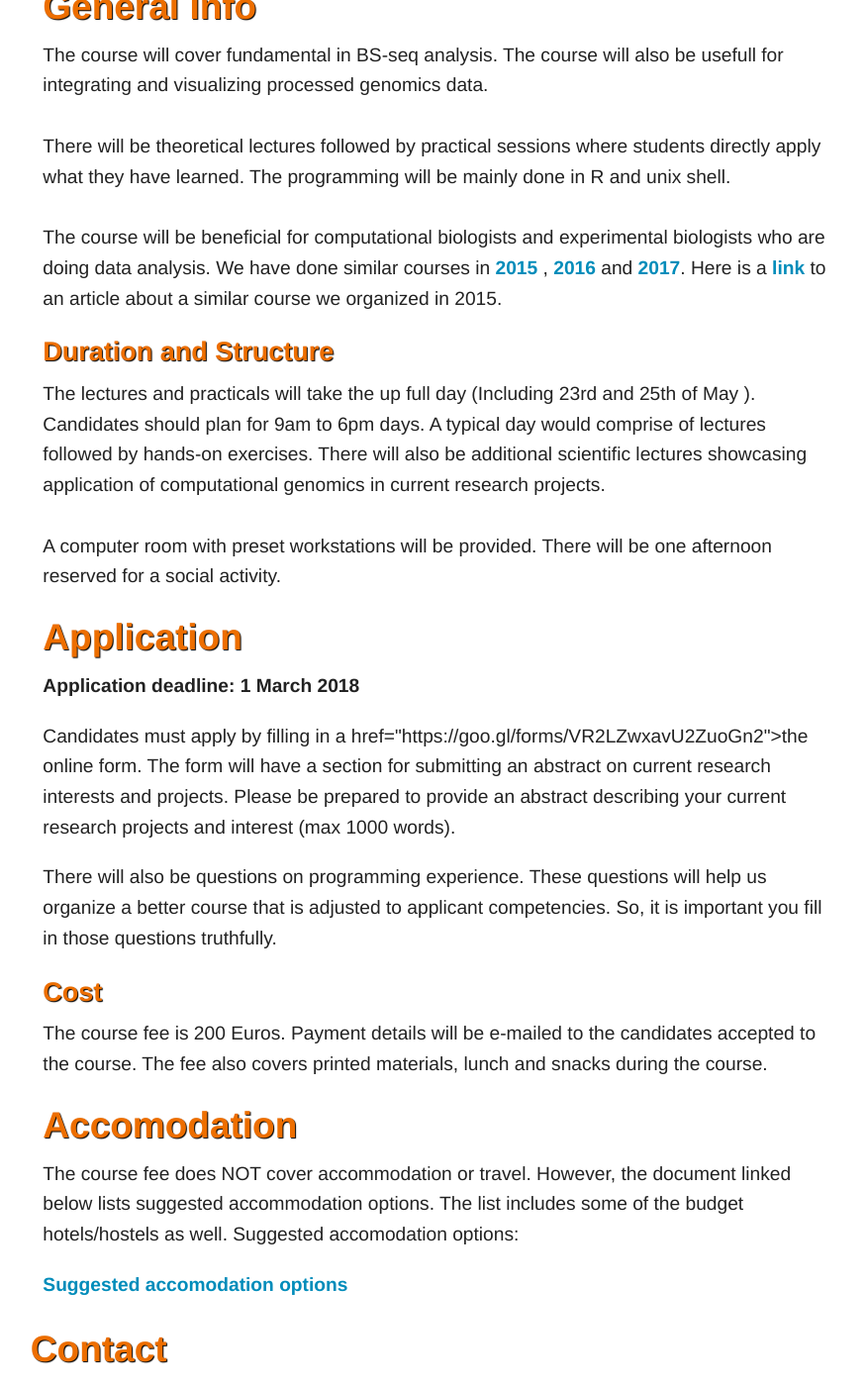
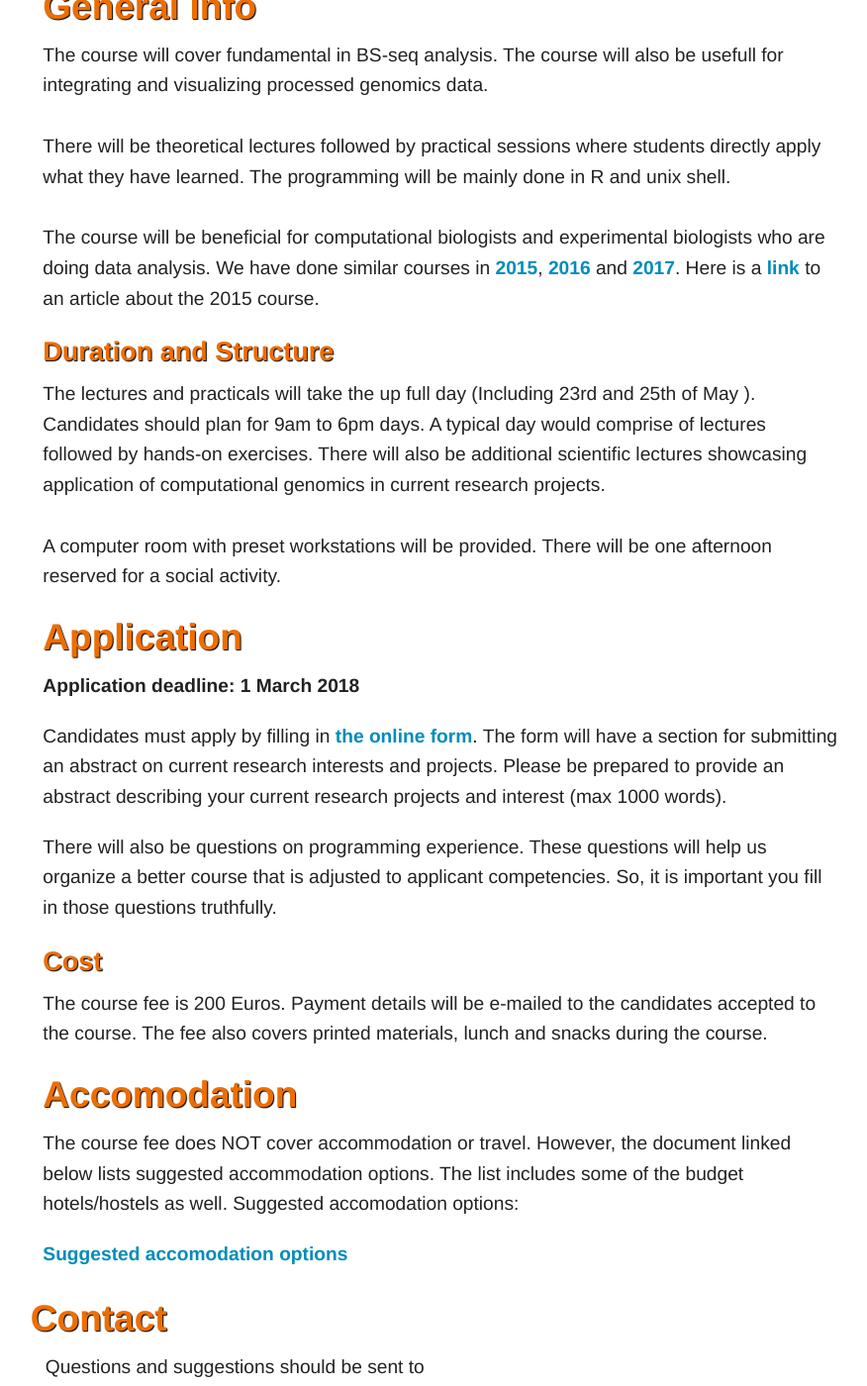
Before and after one commit to BIMSBbioinfo/compgen, a Jekyll site: the page 2018/index.html, which Jekyll copies as it is, in a window 1280 px wide and 1400 px high, scrolled down 1155 px. Shown: the whole window at 99% size, without its empty margins (195-1071 px from the left). Built offline with Jekyll 4.4.1, drawn with Linux system fonts in a browser that asks for light colours; nearby versions of some CDN libraries; library files that are not in the unit come from our copies.

Commit message:
fixed link to form

```diff
--- a/2018/index.html
+++ b/2018/index.html
@@ -79,10 +79,10 @@
           The course will be beneficial for computational
           biologists and experimental biologists who are doing data analysis.
 
-          We have done similar courses in <a href="http://bioinformatics.mdc-berlin.de/compgen/2015/">2015</a> ,
+          We have done similar courses in <a href="http://bioinformatics.mdc-berlin.de/compgen/2015/">2015</a>,
           <a href="http://bioinformatics.mdc-berlin.de/compgen/2016/">2016</a> and
           <a href="http://bioinformatics.mdc-berlin.de/compgen/2017/">2017</a>.
-          Here is a <a href="https://insights.mdc-berlin.de/en/2015/11/spot-on-the-computational-genomics-summer-school/">link</a> to an article about a similar course we organized in 2015.
+          Here is a <a href="https://insights.mdc-berlin.de/en/2015/11/spot-on-the-computational-genomics-summer-school/">link</a> to an article about the 2015 course.
         </p>
         <h3 id="Duration">Duration and Structure</h3>
         <p>
@@ -102,7 +102,8 @@
         <h2 id="application">Application</h2>
         <p><b>Application deadline: 1 March 2018</b></p>
         <p>
-          Candidates must apply by filling in a href="https://goo.gl/forms/VR2LZwxavU2ZuoGn2">the online form</a>.
+          Candidates must apply by filling in
+          <a href="https://goo.gl/forms/VR2LZwxavU2ZuoGn2">the online form</a>.
           The form will have a section for submitting an abstract on current
           research interests and projects. Please be prepared to provide an
           abstract describing your current research projects and interest
```
